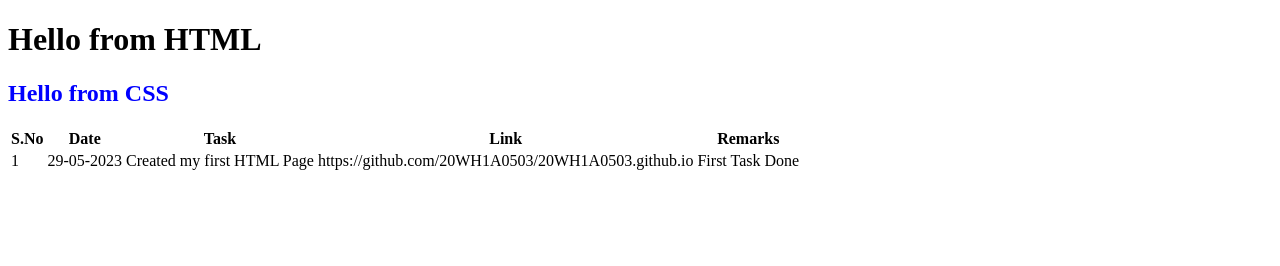
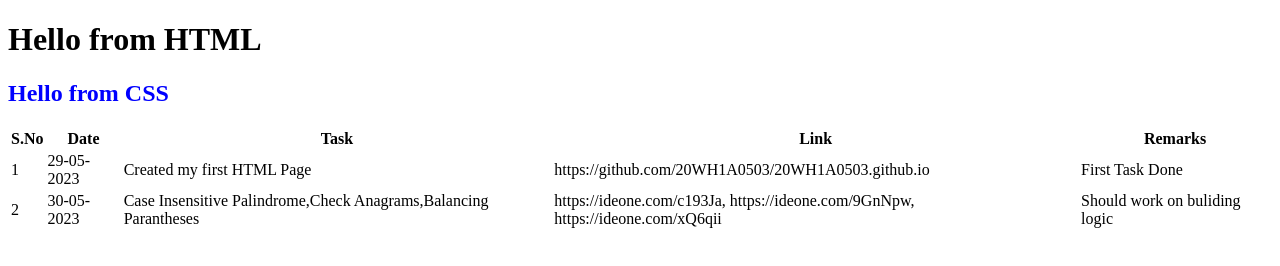
Before and after one commit to 20WH1A0503/20WH1A0503.github.io, a plain HTML site: page index.html in a window 1280 px wide. Drawn offline with Linux system fonts and the light colour scheme; a script that the page names is missing.

Commit message:
Updated progress of 30-05-2023

```diff
--- a/index.html
+++ b/index.html
@@ -26,6 +26,13 @@
             <td>First Task Done</td>
 
         </tr>
+        <tr>
+            <td>2</td>
+            <td>30-05-2023</td>
+            <td>Case Insensitive Palindrome,Check Anagrams,Balancing Parantheses</td>
+            <td>https://ideone.com/c193Ja, https://ideone.com/9GnNpw, https://ideone.com/xQ6qii</td>
+            <td>Should work on buliding logic</td>
+        </tr>
     </table>
     <script src="site.js"></script>
 </body>
```
